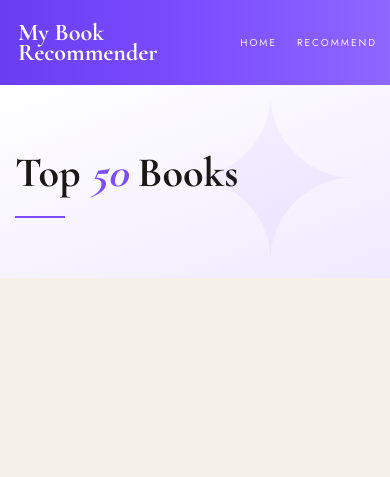
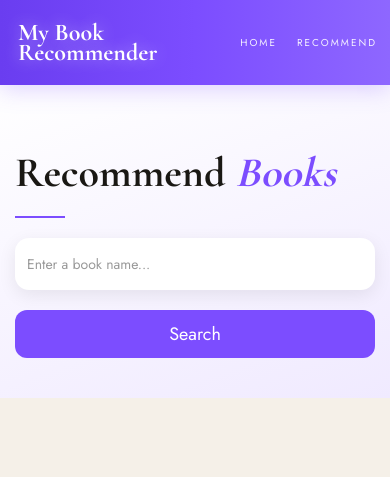
Before and after one commit to JatinAwasthi/book-recommender-system, a Flask app: page / in a window 390 px wide. Shown: the top 477 px of the page. Run offline with Flask 3, Linux system fonts and the light colour scheme; parts of the project's set-up code (start-up, migrations or seed data) failed here and were passed over.

Commit message:
fixed mobile card layout

```diff
--- a/templates/index.html
+++ b/templates/index.html
@@ -1,13 +1,10 @@
-<!-- index.html -->
-
 <!DOCTYPE html>
 <html lang="en">
 
 <head>
 
     <meta charset="UTF-8">
-
-    <title>Book Recommender</title>
+    <title>Recommend Books</title>
 
     <link rel="stylesheet"
           href="https://cdn.jsdelivr.net/npm/bootstrap@3.3.7/dist/css/bootstrap.min.css">
@@ -20,19 +17,17 @@
 
 <style>
 
-:root {
-    --cream: #f5f0e8;
-    --warm: #ede8dc;
-    --ink: #1a1814;
-    --accent: #7c4dff;
-    --accent-dark: #5e35d5;
-    --muted: #9a9488;
+:root{
+    --cream:#f5f0e8;
+    --accent:#7c4dff;
+    --accent-dark:#5e35d5;
+    --ink:#1a1814;
 }
 
-body {
-    background: var(--cream);
-    font-family: 'Jost', sans-serif;
-    margin: 0;
+body{
+    background:var(--cream);
+    font-family:'Jost',sans-serif;
+    margin:0;
 }
 
 /* NAVBAR */
@@ -53,7 +48,6 @@ body {
     align-items:center;
 
     padding:0 40px;
-
     margin-bottom:0;
 
     box-shadow:0 4px 22px rgba(124,77,255,.25);
@@ -70,7 +64,6 @@ body {
     font-weight:700;
 
     display:flex;
-
     align-items:center;
 
     height:78px;
@@ -80,14 +73,15 @@ body {
     animation:logoGlow 2.5s ease infinite alternate;
 }
 
-.navbar-nav {
+.navbar-nav{
 
-    margin-left: auto !important;
+    margin-left:auto !important;
 
-    display: flex;
-    align-items: center;
+    display:flex;
 
-    height: 78px;
+    align-items:center;
+
+    height:78px;
 }
 
 .navbar-nav>li>a{
@@ -109,8 +103,6 @@ body {
     padding:0 18px !important;
 
     transition:.3s;
-
-    outline:none !important;
 }
 
 .navbar-nav>li>a:hover{
@@ -121,225 +113,262 @@ body {
 
     transform:translateY(-3px);
 }
-.navbar-nav>li>a:focus,
-.navbar-nav>li>a:active{
-
-    background:transparent !important;
-
-    color:white !important;
-
-    outline:none !important;
-
-    box-shadow:none !important;
-}
 
 /* HERO */
 
-.hero {
+.hero{
 
-    background:
-            linear-gradient(
+    background:linear-gradient(
         160deg,
         #ffffff 0%,
         #f0eaff 100%
     );
 
-    padding: 70px 0 60px;
-
-    position: relative;
-
-    overflow: hidden;
+    padding:70px 0 60px;
 }
 
-.hero::after {
+.hero h1{
 
-    content: '✦';
+    font-family:'Cormorant Garamond',serif;
 
-    position: absolute;
+    font-size:72px;
 
-    right: 7%;
-    top: 50%;
+    font-weight:700;
 
-    transform: translateY(-50%);
+    color:#1a1814;
 
-    font-size: 220px;
-
-    color: rgba(124,77,255,0.05);
+    {% if not data and not error %}
+    animation:fadeUp .8s ease;
+    {% endif %}
 }
 
-.hero h1 {
-
-    font-family: 'Cormorant Garamond', serif;
-
-    font-size: 72px;
-
-    font-weight: 700;
-
-    color: #1a1814;
-
-    animation: fadeUp 0.8s ease;
+.hero h1 em{
+    color:var(--accent);
+    font-style:italic;
 }
 
-.hero h1 em {
+.divider{
 
-    color: var(--accent);
+    width:50px;
+    height:2px;
 
-    font-style: italic;
+    background:var(--accent);
+
+    margin:20px 0;
 }
 
-.divider {
+/* FORM */
 
-    width: 50px;
+.form-control{
 
-    height: 2px;
+    height:58px;
 
-    background: var(--accent);
+    border:none;
 
-    margin: 20px 0;
+    border-radius:14px;
+
+    box-shadow:0 5px 18px rgba(0,0,0,.08);
 }
 
-/* CARDS */
+.btn-warning{
 
-.books-section {
+    background:var(--accent) !important;
 
-    padding: 50px 0 80px;
+    border:none !important;
+
+    border-radius:12px;
+
+    padding:12px 32px;
 }
 
-.row {
+/* BOOK SECTION */
 
-    display: flex;
+.books-section{
 
-    flex-wrap: wrap;
+    padding:50px 0 80px;
 }
 
-.row > [class*='col-'] {
-
-    display: flex;
-
-    margin-bottom: 30px;
+.row{
+    display:flex;
+    flex-wrap:wrap;
 }
 
-.card {
-
-    width: 100%;
-
-    border: none;
-
-    border-radius: 16px;
-
-    overflow: hidden;
-
-    background: white;
-
-    box-shadow:
-            0 4px 20px rgba(0,0,0,0.08);
-
-    transition: 0.35s ease;
+.row > [class*='col-']{
+    display:flex;
+    margin-bottom:30px;
 }
 
-.card:hover {
+.card{
+
+    width:100%;
+
+    border:none;
+
+    border-radius:16px;
+
+    overflow:hidden;
+
+    background:white;
+
+    box-shadow:0 4px 20px rgba(0,0,0,.08);
+
+    transition:.35s ease;
+
+    animation:cardReveal .7s ease both;
+}
+
+.card:hover{
 
     transform:
         translateY(-8px)
         scale(1.02);
 
     box-shadow:
-            0 20px 45px rgba(124,77,255,0.18);
+        0 20px 45px rgba(124,77,255,.18);
 }
 
-.card-img-top {
+.card-img-top{
 
-    width: 100%;
+    width:100%;
 
-    aspect-ratio: 2 / 3;
+    aspect-ratio:2/3;
 
-    object-fit: cover;
+    object-fit:cover;
 
-    transition: 0.45s ease;
+    transition:.45s ease;
 }
 
-.card:hover .card-img-top {
-
-    transform: scale(1.06);
+.card:hover .card-img-top{
+    transform:scale(1.06);
 }
 
-.card-text-area {
-
-    padding: 18px;
+.card-text-area{
+    padding:18px;
 }
 
-.card h2 {
+.card h2{
 
-    font-family: 'Cormorant Garamond', serif;
+    font-family:'Cormorant Garamond',serif;
 
-    font-size: 20px;
+    font-size:20px;
 
-    font-weight: 700;
+    font-weight:700;
 
-    color: #1a1814;
+    color:#1a1814;
 }
 
-.card h4 {
+.card h4{
 
-    font-size: 11px;
+    color:var(--accent);
 
-    letter-spacing: 1.5px;
+    font-size:11px;
 
-    text-transform: uppercase;
+    letter-spacing:1.5px;
 
-    color: var(--accent);
+    text-transform:uppercase;
 }
 
-.card-stats {
+/* INFO BOX */
 
-    display: flex;
+.info-box{
 
-    gap: 20px;
+    margin-top:40px;
 
-    margin-top: 12px;
+    background:white;
+
+    border-radius:20px;
+
+    padding:50px;
+
+    text-align:center;
+
+    animation:fadeUp .8s ease;
 }
 
-.card-stats p {
+.info-icon{
 
-    color: #888;
+    font-size:70px;
+
+    animation:floatBook 2.2s ease-in-out infinite;
 }
 
-.card-stats span {
+.info-title{
 
-    display: block;
+    margin-top:15px;
 
-    color: #1a1814;
+    font-size:38px;
 
-    font-weight: 600;
+    font-family:'Cormorant Garamond',serif;
+
+    font-weight:700;
 }
 
-@keyframes fadeUp {
+.info-text{
 
-    from {
-        opacity: 0;
-        transform: translateY(30px);
+    color:#666;
+
+    font-size:16px;
 }
 
-    to {
-        opacity: 1;
-        transform: translateY(0);
+/* ANIMATIONS */
+
+@keyframes fadeUp{
+
+    from{
+        opacity:0;
+        transform:translateY(35px);
+    }
+
+    to{
+        opacity:1;
+        transform:translateY(0);
     }
 }
 
-@keyframes logoFade {
+@keyframes cardReveal{
 
-    from {
-        opacity: 0;
-        transform: translateY(-10px);
+    from{
+        opacity:0;
+        transform:translateY(40px);
     }
 
-    to {
-        opacity: 1;
-        transform: translateY(0);
+    to{
+        opacity:1;
+        transform:translateY(0);
     }
 }
-/* MOBILE RESPONSIVE */
 
+@keyframes floatBook{
+
+    0%{
+        transform:translateY(0);
+    }
+
+    50%{
+        transform:translateY(-10px);
+    }
+
+    100%{
+        transform:translateY(0);
+    }
+}
+
+@keyframes logoGlow{
+
+    from{
+        text-shadow:0 0 0 rgba(255,255,255,0);
+    }
+
+    to{
+        text-shadow:0 0 18px rgba(255,255,255,.5);
+    }
+}
+a,
+a:focus,
+a:active{
+    outline:none !important;
+    box-shadow:none !important;
+}
 /* MOBILE RESPONSIVE */
 
 @media(max-width:768px){
@@ -380,11 +409,6 @@ body {
     .row{
         display:flex !important;
         flex-wrap:wrap !important;
-    }
-
-    .col-md-3{
-        width:50% !important;
-        padding:10px !important;
     }
 
     .card{
@@ -454,9 +478,62 @@ body {
 
     <div class="container">
 
-        <h1>Top <em>50</em> Books</h1>
+        <h1>Recommend <em>Books</em></h1>
 
         <div class="divider"></div>
+
+        <form action="/recommend_books" method="post">
+
+            <input
+                name="user_input"
+                type="text"
+                class="form-control"
+                placeholder="Enter a book name...">
+
+            <br>
+
+            <input
+                type="submit"
+                value="Search"
+                class="btn btn-lg btn-warning">
+
+        </form>
+
+        {% if show_welcome %}
+
+        <div class="info-box">
+
+            <div class="info-icon">📖</div>
+
+            <div class="info-title">
+                Find Your Next Read
+            </div>
+
+            <div class="info-text">
+                Enter any book name above and discover similar books instantly.
+            </div>
+
+        </div>
+
+        {% endif %}
+
+        {% if error %}
+
+        <div class="info-box">
+
+            <div class="info-icon">📚</div>
+
+            <div class="info-title">
+                Book Not Found
+            </div>
+
+            <div class="info-text">
+                {{ error }}
+            </div>
+
+        </div>
+
+        {% endif %}
 
     </div>
 
@@ -466,36 +543,25 @@ body {
 
     <div class="container">
 
+        {% if data %}
+
         <div class="row">
 
-            {% for i in range(book_name|length) %}
+            {% for i in data %}
 
-            <div class="col-md-3">
+            <div class="col-xs-6 col-md-3">
 
                 <div class="card">
 
-                    <img class="card-img-top"
-                         src="{{image[i]}}">
+                    <img
+                        class="card-img-top"
+                        src="{{i[2]}}">
 
                     <div class="card-text-area">
 
-                        <h2>{{book_name[i]}}</h2>
+                        <h2>{{i[0]}}</h2>
 
-                        <h4>{{author[i]}}</h4>
-
-                        <div class="card-stats">
-
-                            <p>
-                                Votes
-                                <span>{{votes[i]}}</span>
-                            </p>
-
-                            <p>
-                                Rating
-                                <span>{{ '%.3f'|format(ratings[i]) }}</span>
-                            </p>
-
-                        </div>
+                        <h4>{{i[1]}}</h4>
 
                     </div>
 
@@ -507,10 +573,11 @@ body {
 
         </div>
 
+        {% endif %}
+
     </div>
 
 </div>
 
 </body>
-
 </html>
```
Lines whose indentation alone changed are shown as unchanged.
